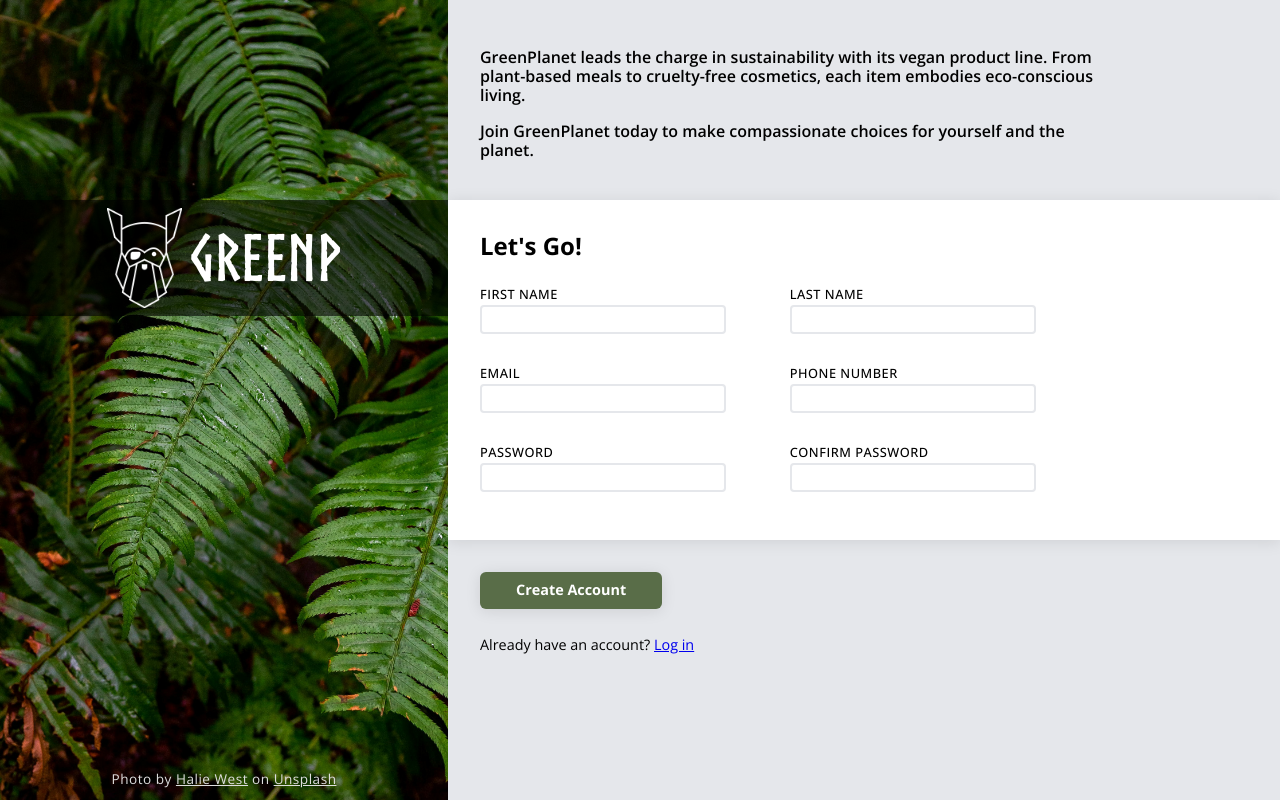
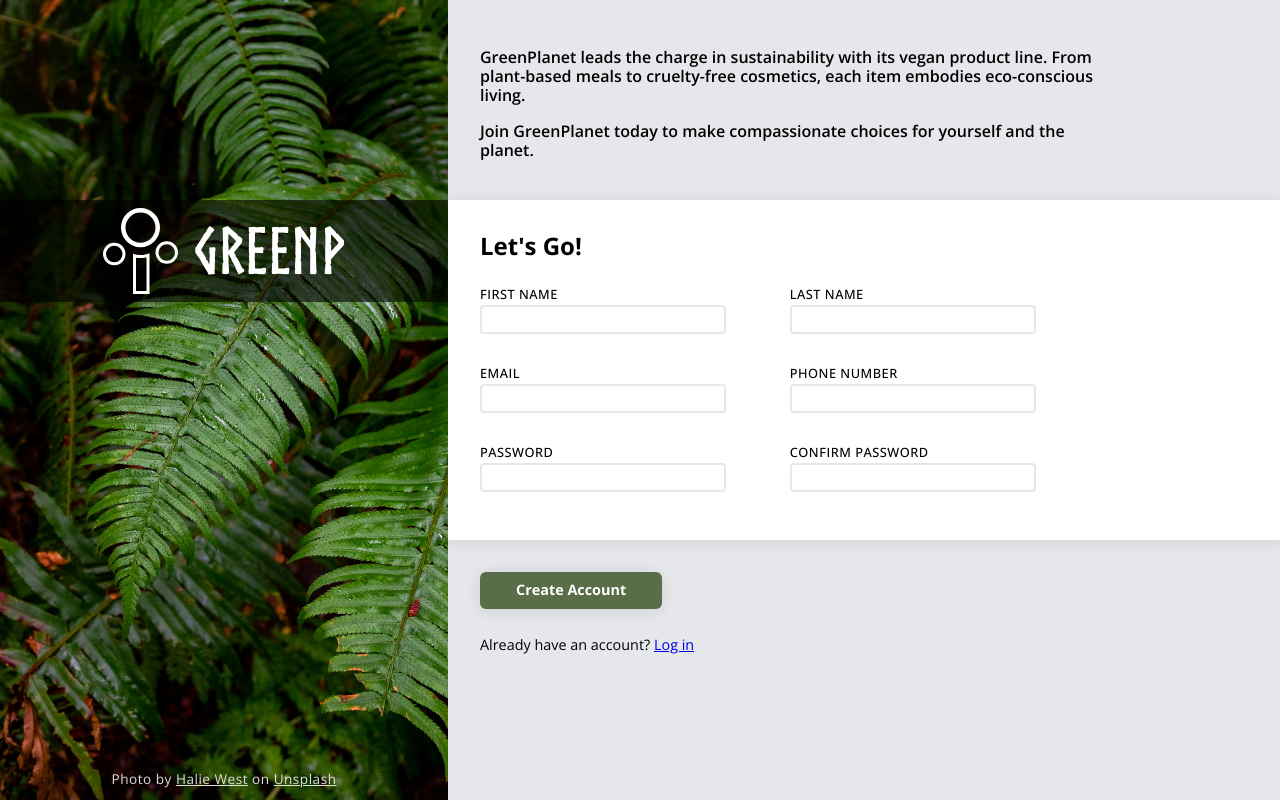
Before and after one commit to Mushashi123/sign-up-form, a plain HTML site: page index.html in a window 1280 px wide. Drawn offline with nearby package versions, Linux system fonts and the light colour scheme.

Commit message:
changed previous logo with new one

```diff
--- a/css/style.css
+++ b/css/style.css
@@ -46,7 +46,7 @@ body {
   justify-content: center;
   align-items: center;
   padding: 0.5rem 0;
-  gap: 0.5rem;
+  gap: 1rem;
   position: absolute;
   top: 25%;
 }
--- a/index.html
+++ b/index.html
@@ -13,7 +13,7 @@
       <div class="container__left">
         <div class="logo">
           <img
-            src="./assets/images/logo.png"
+            src="./assets/images/logo2.svg"
             alt="logo image"
             class="logo__img"
           />
```
Also changed, not shown: assets/images/logo2.svg (added).
